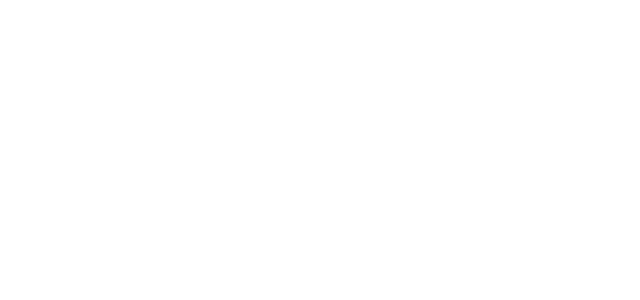
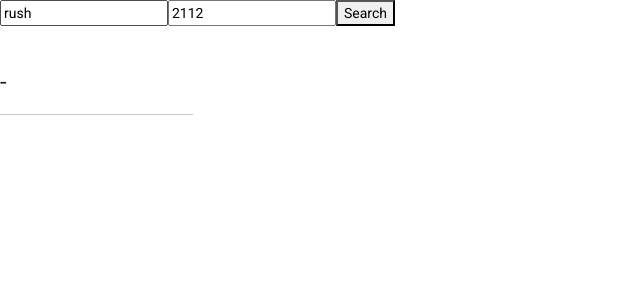
Before and after one commit to jmdarnell90/angular_wizards-GP-, an Angular app: page /song-add in a window 1280 px wide. Before the commit this address led to /. Shown: the top 300 px of the page, without its empty margins (0-640 px from the left). Built offline with nearby package versions, Linux system fonts and the light colour scheme.

Commit message:
song-add init  working song search with displayed metadata

```diff
--- a/src/app/shared/api.service.ts
+++ b/src/app/shared/api.service.ts
@@ -6,21 +6,22 @@
 })
 export class ApiService {
   // API_KEY = 'API_KEY = '00e8b5ac96892ec9c27ac8f763125b4e';'
+  private data:any = []
 
   constructor(private httpClient: HttpClient) {}
-
-  getArtist(query: string) {
-    let searchTerm = query.replace(' ', '%20');
-    let url = 'https://ws.audioscrobbler.com/2.0/?method=artist.gettoptracks&artist=' + searchTerm + '&api_key=00e8b5ac96892ec9c27ac8f763125b4e&format=json';
-
-    return this.httpClient.get(url);
-  }
 
   getSongDetails(artist: string, song: string) {
     let artistSearch = artist.replace(' ', '%20');
     let songSearch = song.replace(' ', '%20');
-    let url = 'https://ws.audioscrobbler.com/2.0/?method=track.getInfo&artist=' + artistSearch + '&track=' + songSearch + '&api_key=00e8b5ac96892ec9c27ac8f763125b4e&format=json';
+    const url = 'https://ws.audioscrobbler.com/2.0/?method=track.getInfo&artist=' + artistSearch + '&track=' + songSearch + '&api_key=00e8b5ac96892ec9c27ac8f763125b4e&format=json';
 
-    return this.httpClient.get(url);
+    return this.httpClient.get(url)
+    };
+
+      // getArtist(query: string) {
+  //   let searchTerm = query.replace(' ', '%20');
+  //   let url = 'https://ws.audioscrobbler.com/2.0/?method=artist.gettoptracks&artist=' + searchTerm + '&api_key=00e8b5ac96892ec9c27ac8f763125b4e&format=json';
+
+  //   return this.httpClient.get(url);
+  // }
   }
-}
--- /dev/null
+++ b/src/app/song-add/song-add.component.html
@@ -0,0 +1,19 @@
+<input type="text" placeholder="Artist or Band" #searchArtist value="rush">
+<input type="text" placeholder="Song" #searchSong value="2112">
+
+<button type="submit" class="btn, btn-primary" (click)="getDetails(searchArtist.value, searchSong.value)">Search</button>
+
+<br><br><br>
+
+<div class="row">
+      <div class="col-2">
+        <h1 style="margin-bottom: 0%;">{{ _artist.name }} - {{ _track.name }}</h1>
+        <h3 style="margin-top: 0%;">{{ _wiki.published }}</h3>
+        <hr>
+        <h4>{{ _wiki.summary }}</h4>
+        <h3><a href={{_url}} target="_blank"> {{ _track.url  }} </a></h3>
+      </div>
+      <div class="col-1">
+        <img src= {{_image}} alt="">
+      </div>
+</div>
--- /dev/null
+++ b/src/app/song-add/song-add.component.ts
@@ -0,0 +1,43 @@
+import { Component } from '@angular/core';
+import { ApiService } from '../shared/api.service';
+
+@Component({
+  selector: 'app-song-add',
+  templateUrl: './song-add.component.html',
+  styleUrls: ['./song-add.component.css']
+})
+export class SongAddComponent {
+
+  private data: any = [];
+  _track: any = [];
+  _album: any = [];
+  _artist: any = [];
+  _wiki: any = [];
+  _image: string = '';
+  _url: string = '';
+
+  constructor(private apiService: ApiService) {}
+
+  getDetails(artist: string, song: string){
+    this.apiService.getSongDetails(artist, song).subscribe((res)=>{
+      this.data = res;
+      this._track = this.data.track;
+      this._album = this.data.track.album;
+      this._artist = this.data.track.artist;
+      this._wiki = this.data.track.wiki;
+      this._image = this.data.track.album.image[2]["#text"];
+      this._url = this.data.track.url;
+      console.log(this.data)
+    })
+
+    // if (song != "undefined" && song)
+    //   this.apiService.getSongDetails(artist, song).subscribe((songDetails: any) => {
+    //     console.log(songDetails);
+    //   })
+    //   else {
+    //     this.apiService.getArtist(artist).subscribe((top50songs: any)=>{
+    //       console.log(top50songs)
+    //     })
+    //   };
+    }
+  }
--- a/src/app/songlist/songlist.component.html
+++ b/src/app/songlist/songlist.component.html
@@ -1,11 +1 @@
-<input type="text" placeholder="Artist or Band" #searchArtist>
-<input type="text" placeholder="Song" #searchSong>
-
-<button type="submit" class="btn, btn-primary" (click)="getDetails(searchArtist.value, searchSong.value)">Search</button>
-
-
-<div class="row">
-    <div class="col-md-6">
-
-    </div>
-</div>
+<p>songlist works</p>
--- a/src/app/songlist/songlist.component.ts
+++ b/src/app/songlist/songlist.component.ts
@@ -7,19 +7,4 @@
   styleUrls: ['./songlist.component.css'],
 })
 export class SonglistComponent {
-  songDetails: any;
-
-  constructor(private apiService: ApiService) {}
-
-  getDetails(artist: string, song: string){
-    if (song != "undefined" && song)
-      this.apiService.getSongDetails(artist, song).subscribe((songDetails: any) => {
-        console.log(songDetails);
-      })
-      else {
-        this.apiService.getArtist(artist).subscribe((top50songs: any)=>{
-          console.log(top50songs)
-        })
-      };
-    }
-  }
+}
--- a/src/app/tree/tree-nested-overview.component.html
+++ b/src/app/tree/tree-nested-overview.component.html
@@ -1,10 +1,8 @@
 <div *ngFor="let playlist of playlists | async">
   <h1 (click)="selectedPlaylist = playlist">{{playlist.name}}</h1>
+    <div *ngIf="selectedPlaylist">
+      <div *ngFor="let song of selectedPlaylist.songs">
+        {{song.songName}}
+      </div>
+    </div>
 </div>
-
-
-<div *ngIf="selectedPlaylist">
-  <div *ngFor="let song of selectedPlaylist.songs">
-    {{song.songName}}
-  </div>
-</div>
```
Also changed, not shown: src/app/app-routing.module.ts (+11 -5 lines), src/app/app.module.ts (+7 -5 lines), src/app/song-add/song-add.component.css (added).
